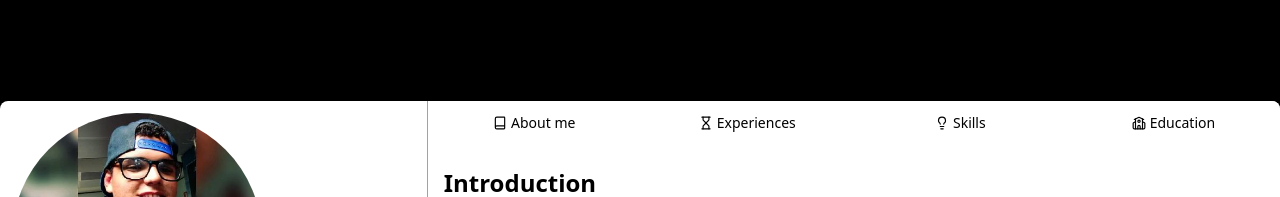
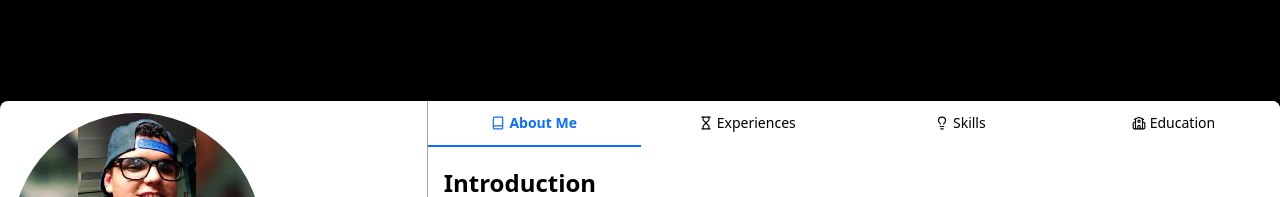
Before and after one commit to TheMhv/my-resume, a React (Create React App) app: page /about-me in a window 1280 px wide. Shown: the top 197 px of the page. Built offline with nearby package versions, Linux system fonts and the light colour scheme.

Commit message:
Feat: Separe tabs into components and set colors when active

```diff
--- a/src/components/MenuTabs.jsx
+++ b/src/components/MenuTabs.jsx
@@ -1,45 +1,40 @@
 import React from "react";
+
 import { LuBook, LuHourglass, LuLightbulb, LuSchool } from "react-icons/lu";
-import { Link } from "react-router-dom";
+import { Link, useLocation } from "react-router-dom";
+import classNames from "classnames";
 
-class MenuTabs extends React.Component {
-  render() {
-    return (
-      <div className="flex justify-between text-sm font-medium">
-        <Link
-          to="about-me"
-          className="flex items-center justify-center bg-white border-b-2 border-transparent rounded-t-lg py-3 px-5 w-full hover:font-bold hover:border-gray-500 active:text-blue-600 active:border-blue-600"
-        >
-          <LuBook className="mr-1" />
-          About me
-        </Link>
+function Tab({ to, icon, text }) {
+  const location = useLocation();
 
-        <Link
-          to="experiences"
-          className="flex items-center justify-center bg-white border-b-2 border-transparent rounded-t-lg py-3 px-5 w-full hover:font-bold hover:border-gray-500 active:text-blue-600 active:border-blue-600"
-        >
-          <LuHourglass className="mr-1" />
-          Experiences
-        </Link>
+  return (
+    <Link
+      to={to}
+      className={classNames([
+        "flex items-center justify-center bg-white border-b-2 rounded-t-lg py-3 px-5 w-full",
+        location.pathname === `/${to}`
+          ? "font-bold border-primary text-primary"
+          : "border-transparent hover:font-bold hover:border-primary hover:text-primary",
+      ])}
+    >
+      <span className="mr-1">{icon}</span>
+      {text}
+    </Link>
+  );
+}
 
-        <Link
-          to="skills"
-          className="flex items-center justify-center bg-white border-b-2 border-transparent rounded-t-lg py-3 px-5 w-full hover:font-bold hover:border-gray-500 active:text-blue-600 active:border-blue-600"
-        >
-          <LuLightbulb className="mr-1" />
-          Skills
-        </Link>
+function MenuTabs() {
+  return (
+    <div className="flex justify-between text-sm font-medium">
+      <Tab text="About Me" icon={<LuBook />} to="about-me" />
 
-        <Link
-          to="education"
-          className="flex items-center justify-center bg-white border-b-2 border-transparent rounded-t-lg py-3 px-5 w-full hover:font-bold hover:border-gray-500 active:text-blue-600 active:border-blue-600"
-        >
-          <LuSchool className="mr-1" />
-          Education
-        </Link>
-      </div>
-    );
-  }
+      <Tab text="Experiences" icon={<LuHourglass />} to="experiences" />
+
+      <Tab text="Skills" icon={<LuLightbulb />} to="skills" />
+
+      <Tab text="Education" icon={<LuSchool />} to="education" />
+    </div>
+  );
 }
 
 export default MenuTabs;
```
